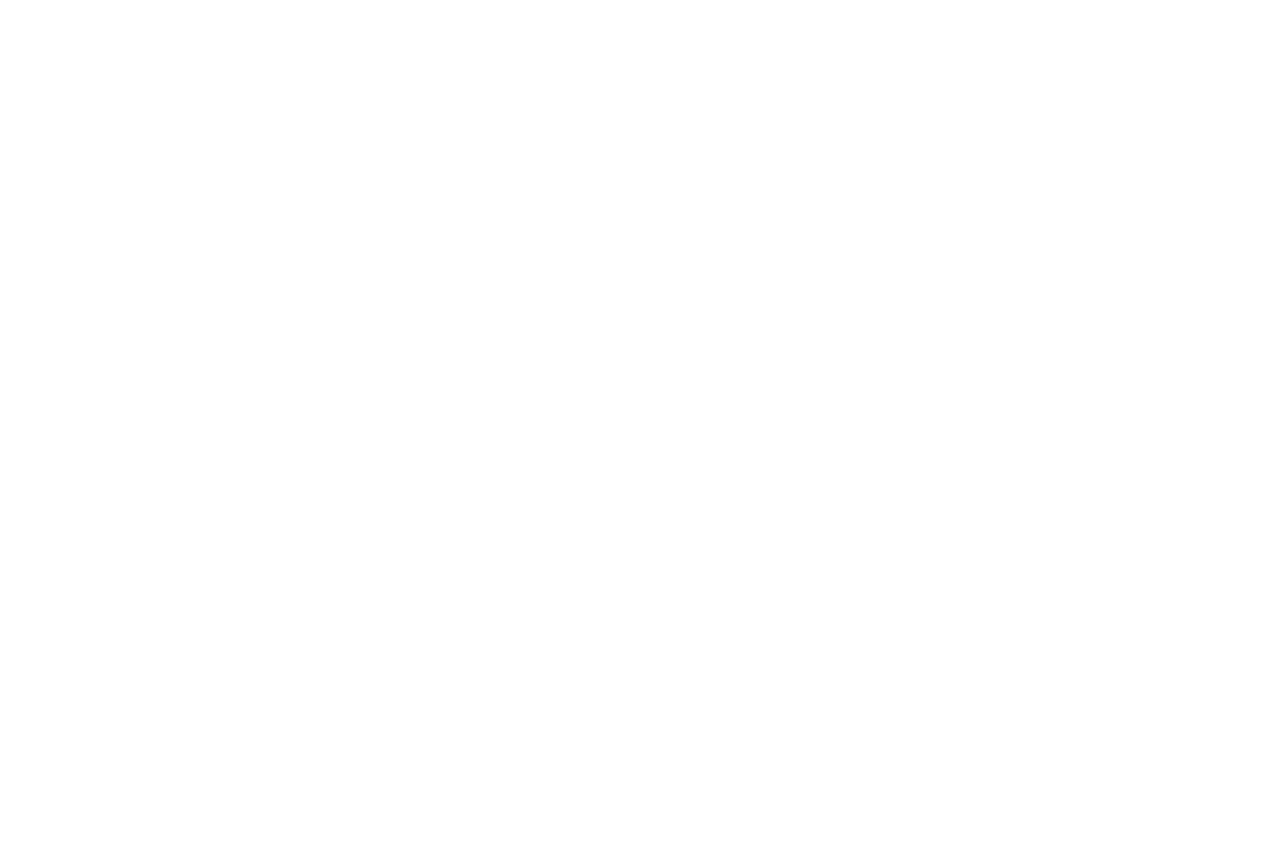
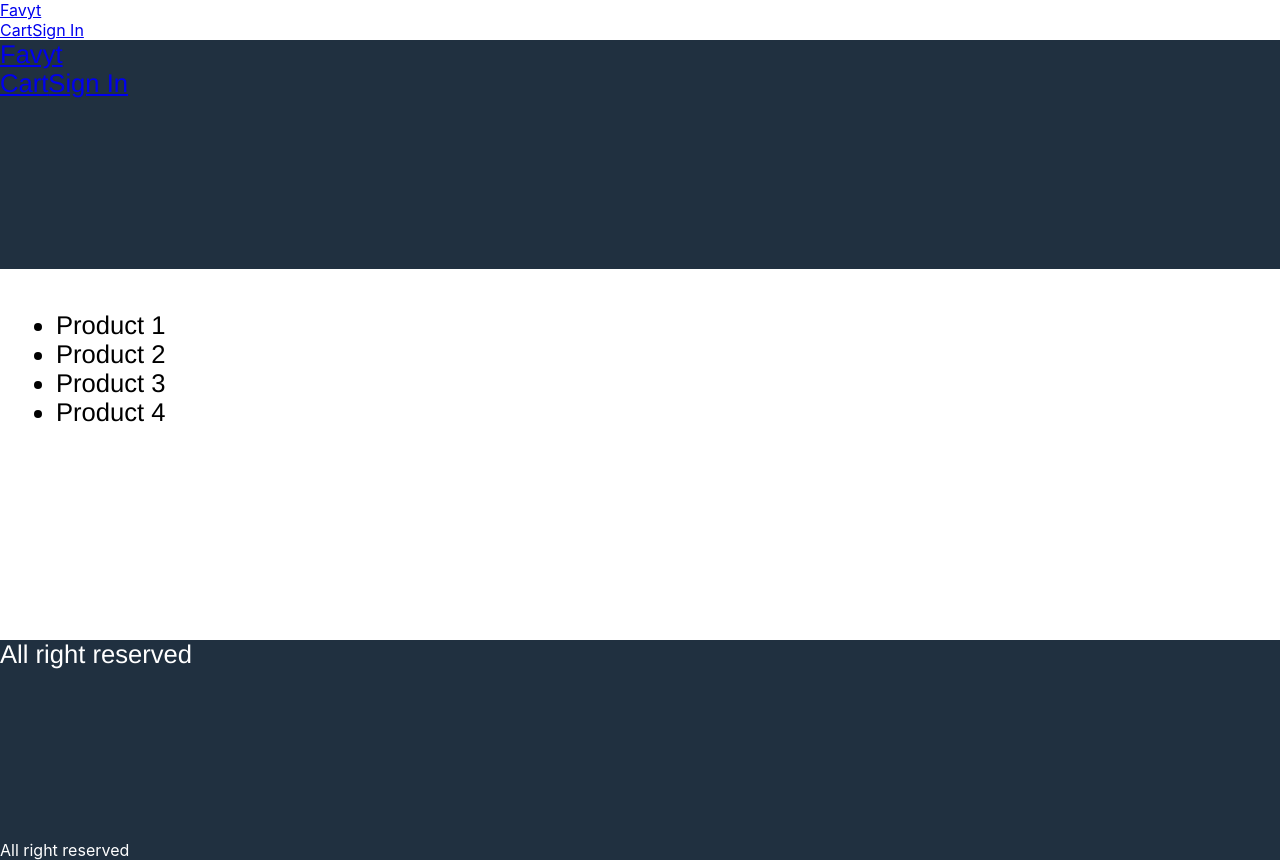
Before and after one commit to amrendrakind/favyt, a React (Create React App) app: page / in a window 1280 px wide. Before the commit the page ends 800 px from the top, so only its background shows below. Built offline with nearby package versions, Linux system fonts and the light colour scheme.

Commit message:
index added

```diff
--- a/src/App.js
+++ b/src/App.js
@@ -5,9 +5,9 @@ import Footer from './frontend/template/Footer';
 function App() {
   return (
       <div >
-        {/* <Header className="header" />
+        <Header className="header" />
         <Product className="main"/>
-        <Footer className="footer"/> */}
+        <Footer className="footer"/>
       </div>
     );
 }
--- a/src/frontend/template/Product.js
+++ b/src/frontend/template/Product.js
@@ -2,14 +2,38 @@ import React from "react";
 import './Main.css'
 const Product = ()=>{
     return (
-        <div >
+        <body>
+    <div class="grid-container">
+        <header>
+            <div>
+                <a href="index.html">Favyt</a>
+            </div>
+            <div>
+                <a href="cart.html">Cart</a>
+                <a href="signin">Sign In</a>
+            </div>
+        </header>
+        <main>
             <ul>
                 <li>Product 1</li>
                 <li>Product 2</li>
                 <li>Product 3</li>
                 <li>Product 4</li>
             </ul>
-        </div>
+        </main>
+        <footer>All right reserved</footer>
+    </div>
+
+</body>
+
+        // <div >
+        //     <ul>
+        //         <li>Product 1</li>
+        //         <li>Product 2</li>
+        //         <li>Product 3</li>
+        //         <li>Product 4</li>
+        //     </ul>
+        // </div>
     )
 }
 export default Product
```
